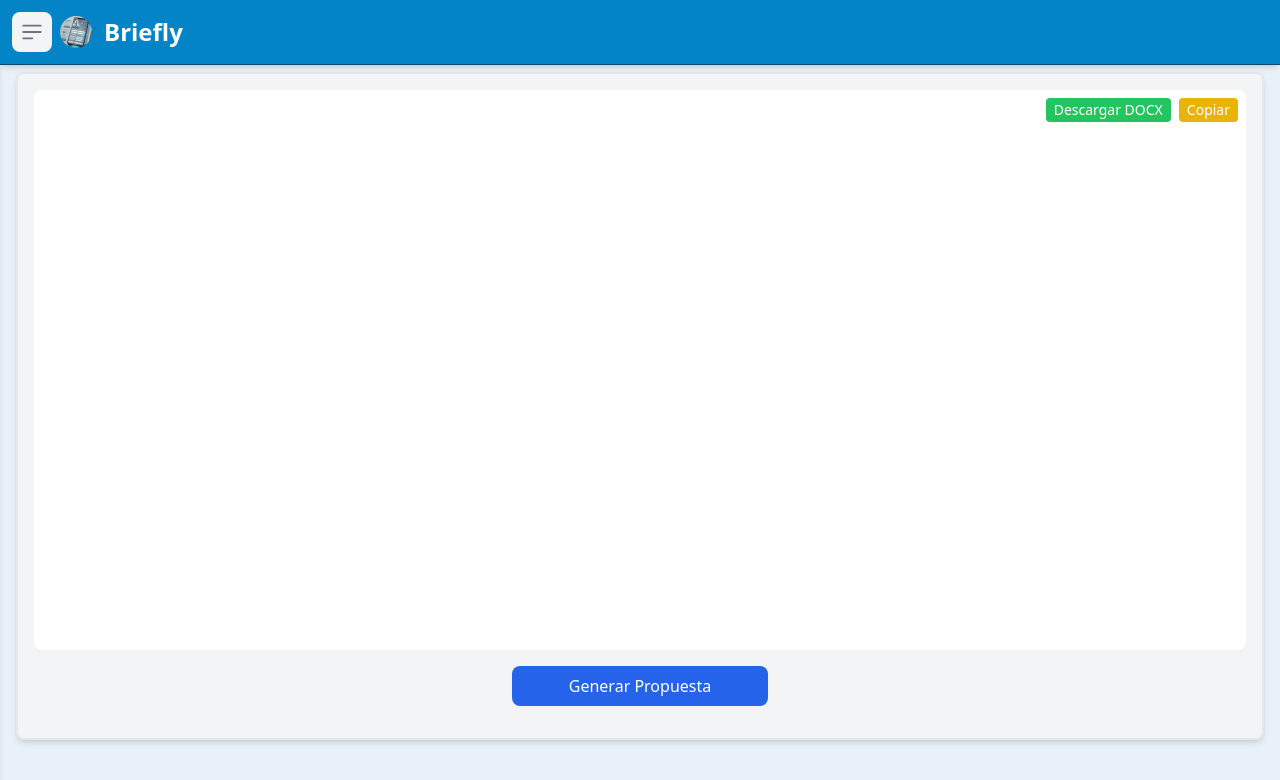
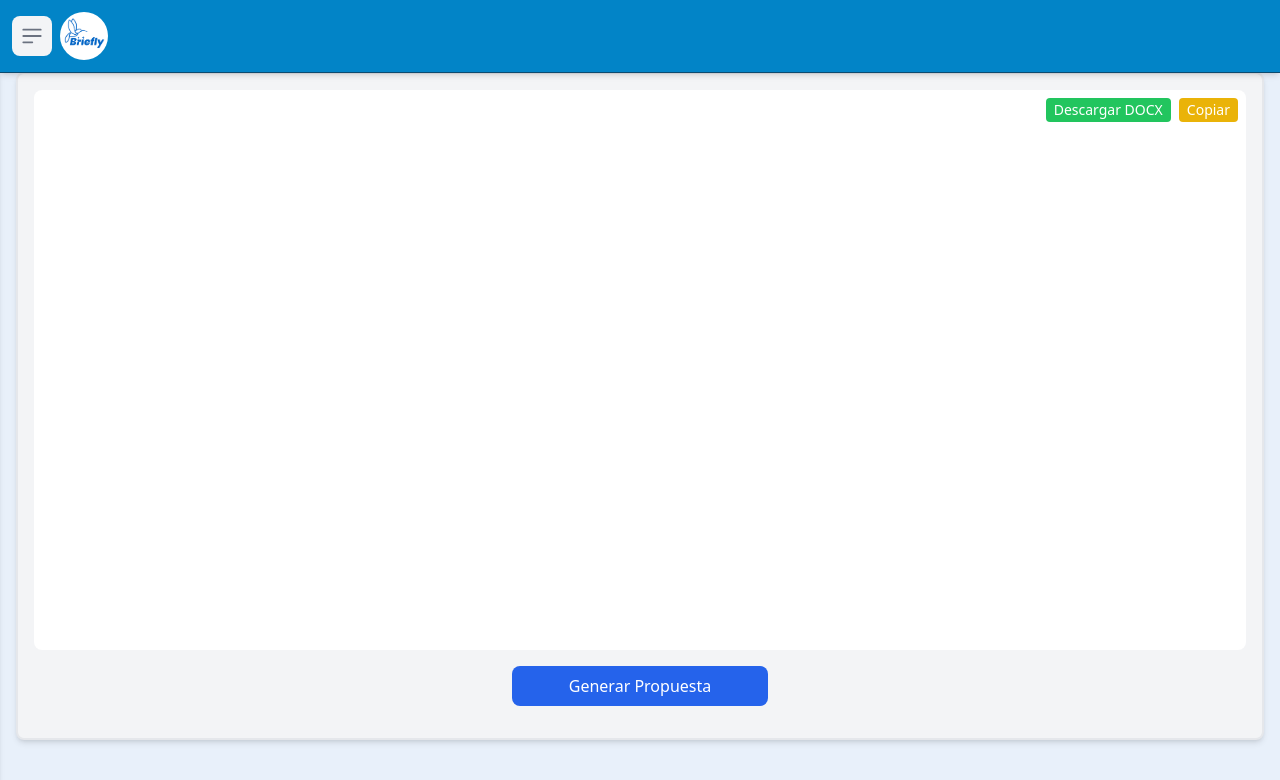
Before and after one commit to woodyjacques/Pro-Gpt, a React (Vite) app: page / in a window 1280 px wide. Shown: the top 780 px of the page. Built offline with nearby package versions, Linux system fonts and the light colour scheme.

Commit message:
Agregando el nuevo logo

```diff
--- a/index.html
+++ b/index.html
@@ -2,7 +2,7 @@
 <html lang="en">
   <head>
     <meta charset="UTF-8" />
-    <link rel="icon" type="image/svg+xml" href="/src/assets/logoico.webp" />
+    <link rel="icon" type="image/svg+xml" href="/src/assets/logo.png" />
     <meta name="viewport" content="width=device-width, initial-scale=1.0" />
     <title>Briefly</title>
   </head>
--- a/src/Components/header.tsx
+++ b/src/Components/header.tsx
@@ -1,6 +1,6 @@
 import { Link, Outlet, useNavigate } from "react-router-dom";
 import { useEffect, useState } from "react";
-import logoImage from '../assets/logoico.webp';
+import logoImage from '../assets/logo.png';
 import { Modal } from "./toast";
 
 function Header() {
@@ -67,13 +67,13 @@
                                 </svg>
                             </button>
                             <Link to="/obtener" className="flex ml-2 md:mr-24">
+
+                                <span className="self-center text-xl font-semibold sm:text-2xl whitespace-nowrap text-white">
                                 <img
                                     src={logoImage}
-                                    className="h-8 mr-3 rounded-full"
+                                    className="h-12 rounded-full bg-white"
                                     alt="FlowBite Logo"
                                 />
-                                <span className="self-center text-xl font-semibold sm:text-2xl whitespace-nowrap text-white">
-                                    Briefly
                                 </span>
                             </Link>
                         </div>
```
Also changed, not shown: src/assets/logo.png (added).
